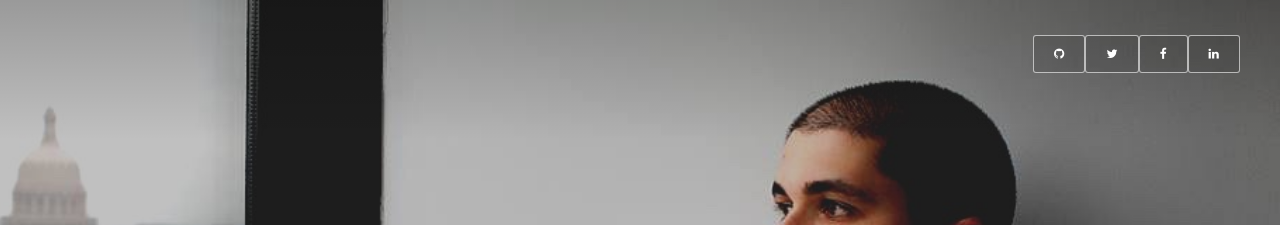
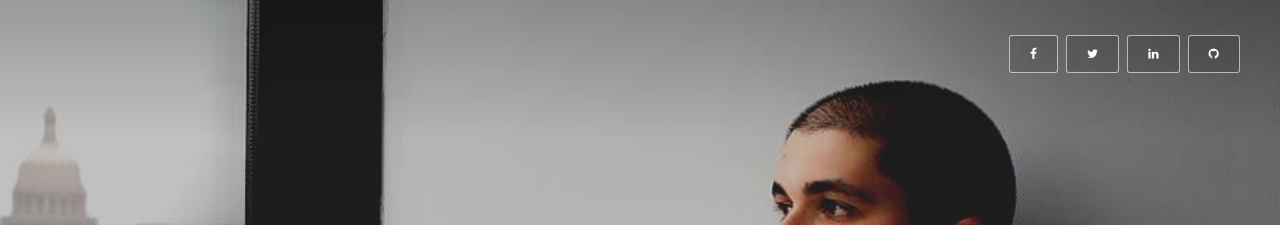
Before and after one commit to a17levine/a17levine.github.io, a Jekyll site: the page built from index.html, in a window 1280 px wide. Shown: the top 225 px of the page. Built offline with Jekyll 4.4.1, drawn with Linux system fonts in a browser that asks for light colours; nearby versions of some CDN libraries; Markdown is read by kramdown in place of the engine named in the settings; the list of posts is cut into pages by our own code.

Commit message:
changed class names and order of social icons

```diff
--- a/assets/css/screen.css
+++ b/assets/css/screen.css
@@ -605,7 +605,7 @@ margin on the iframe, cause it breaks stuff. */
     margin-right: 8px;
 }
 
-.subscribe-button {
+.social-button {
     -webkit-box-sizing: border-box;
     -moz-box-sizing: border-box;
     box-sizing: border-box;
@@ -623,8 +623,9 @@ margin on the iframe, cause it breaks stuff. */
     border-radius: 3px;
     background: rgba(0,0,0,0.1);
     transition: all ease 0.3s;
-}
-.subscribe-button:before {
+    margin-left: 8px;
+}
+.social-button:before {
     font-size: 9px;
     margin-right: 6px;
 }
@@ -644,7 +645,7 @@ margin on the iframe, cause it breaks stuff. */
 }
 .no-cover .main-nav.overlay,
 .no-cover .back-button,
-.no-cover .subscribe-button {
+.no-cover .social-button {
     background: none;
 }
 
@@ -653,7 +654,7 @@ margin on the iframe, cause it breaks stuff. */
 }
 
 .main-nav.overlay .back-button,
-.main-nav.overlay .subscribe-button {
+.main-nav.overlay .social-button {
     border-color: rgba(255,255,255,0.6);
 }
 
@@ -666,7 +667,7 @@ margin on the iframe, cause it breaks stuff. */
 
 /* Add a border to the buttons on hover */
 .back-button:hover,
-.subscribe-button:hover {
+.social-button:hover {
     border-color: #bfc8cd;
     color: #9EABB3;
 }
@@ -706,7 +707,7 @@ margin on the iframe, cause it breaks stuff. */
 }
 
 .no-cover .main-nav.overlay .back-button,
-.no-cover .main-nav.overlay .subscribe-button {
+.no-cover .main-nav.overlay .social-button {
     color: rgba(0,0,0,0.4);
     border-color: rgba(0,0,0,0.3);
     margin: 0px 3px 0px 3px;
@@ -1505,7 +1506,7 @@ body:not(.post-template) .post-title {
     }
 
     .back-button,
-    .subscribe-button {
+    .social-button {
         height: 44px;
         line-height: 41px;
         border-radius: 0;
@@ -1513,7 +1514,7 @@ body:not(.post-template) .post-title {
         background: transparent;
     }
     .back-button:hover,
-    .subscribe-button:hover {
+    .social-button:hover {
         border-color: #ebeef0;
         color: #2e2e2e;
         background: #ebeef0;
@@ -1523,7 +1524,7 @@ body:not(.post-template) .post-title {
         padding: 0 15px 0 10px;
     }
 
-    .subscribe-button {
+    .social-button {
         padding: 0 12px;
     }
 
@@ -1537,12 +1538,12 @@ body:not(.post-template) .post-title {
         background: none;
     }
     .no-cover .main-nav.overlay .back-button,
-    .no-cover .main-nav.overlay .subscribe-button {
+    .no-cover .main-nav.overlay .social-button {
         border: none;
     }
 
     .main-nav.overlay .back-button,
-    .main-nav.overlay .subscribe-button {
+    .main-nav.overlay .social-button {
         border-color: transparent;
     }
 
--- a/index.html
+++ b/index.html
@@ -13,10 +13,10 @@ portfolio: 'portfolio.html'
                     <img src="{{ page.logo }}" alt="Blog Logo" />
                 </a>
             {% endif %}
-        <a class="subscribe-button" target="_blank" href="https://www.linkedin.com/in/a17levine"><i style= "" class="fa fa-linkedin"></i></a>
-        <a class="subscribe-button" target="_blank" href="https://www.facebook.com/alexlevine"><i style= "" class="fa fa-facebook"></i></a>
-        <a class="subscribe-button" target="_blank" href="https://twitter.com/alevee"><i style= "" class="fa fa-twitter"></i></a>
-        <a class="subscribe-button" target="_blank" href="https://github.com/a17levine"><i style= "" class="fa fa-github"></i></a>
+        <a class="social-button" target="_blank" href="https://github.com/a17levine"><i style= "" class="fa fa-github"></i></a>
+        <a class="social-button" target="_blank" href="https://www.linkedin.com/in/a17levine"><i style= "" class="fa fa-linkedin"></i></a>
+        <a class="social-button" target="_blank" href="https://twitter.com/alevee"><i style= "" class="fa fa-twitter"></i></a>
+        <a class="social-button" target="_blank" href="https://www.facebook.com/alexlevine"><i style= "" class="fa fa-facebook"></i></a>
     </nav>
     <div class="vertical">
         <div class="main-header-content inner">
```
Also changed, not shown: _layouts/page.html (+0 -9 lines).
